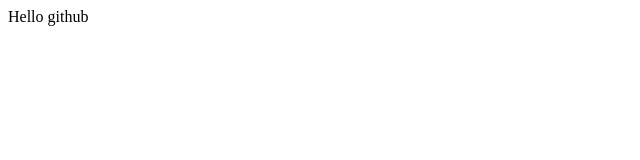
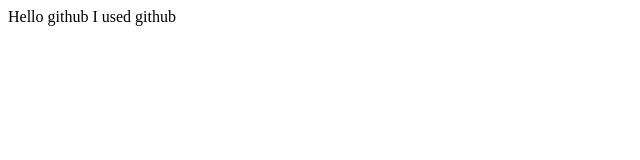
Before and after one commit to ghsemail/demo, a plain HTML site: page HelloBoy/src/index.html in a window 1280 px wide. Shown: the whole page, without its empty margins (0-640 px from the left). Drawn offline with Linux system fonts and the light colour scheme.

Commit message:
ubuntu test

```diff
--- a/HelloBoy/src/index.html
+++ b/HelloBoy/src/index.html
@@ -6,5 +6,6 @@
 </head>
 <body>
 Hello github
+I used github
 </body>
 </html>
```
